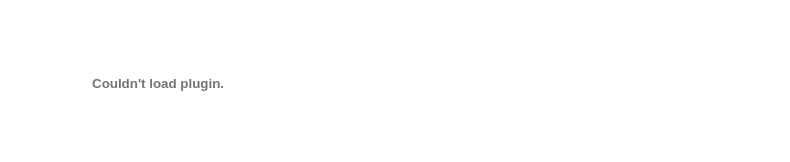
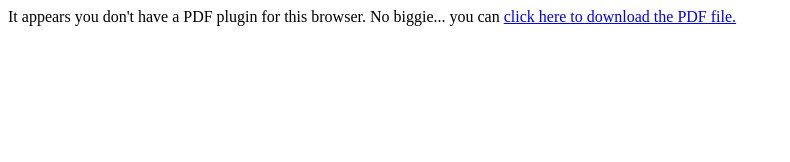
Before and after one commit to sleep3r/sleep3r.github.io, a plain HTML site: page index.html in a window 1280 px wide. Shown: the whole page, without its empty margins (0-790 px from the left). Drawn offline with Linux system fonts and the light colour scheme.

Commit message:
Update index.html

```diff
--- a/index.html
+++ b/index.html
@@ -1 +1,5 @@
-<embed src="https://sleep3r.github.io/Aleksandr_Kalashnikov_CV.pdf" type="application/pdf" />
+<object data="https://sleep3r.github.io/Aleksandr_Kalashnikov_CV.pdf" type="application/pdf" width="100%" height="100%">
+    <p>It appears you don't have a PDF plugin for this browser.
+    No biggie... you can <a href="myfile.pdf">click here to
+    download the PDF file.</a></p>
+</object>
```
